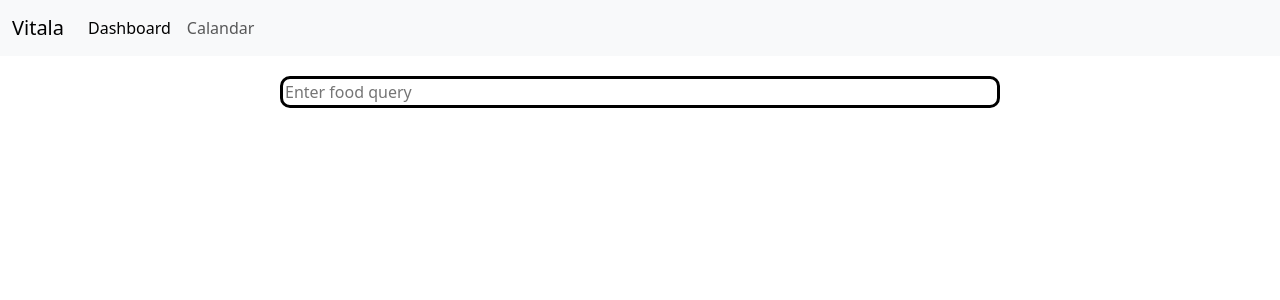
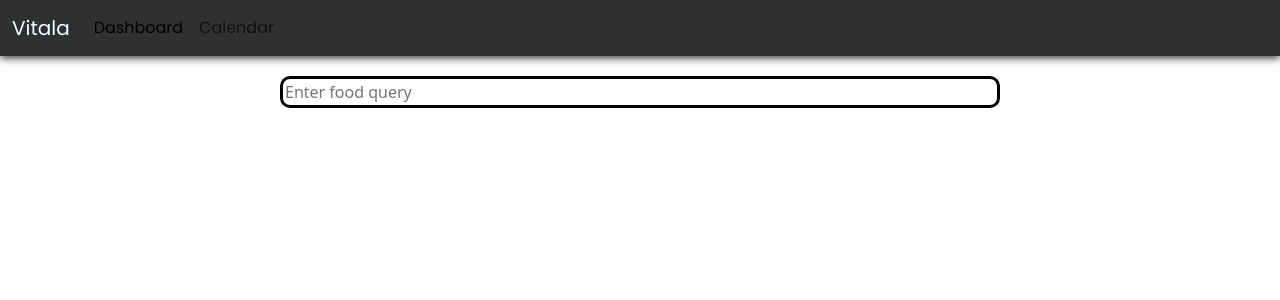
Before and after one commit to DylanWDev/Vitala-Frontend, a Next.js app in the folder fastapi-frontend/: page /search in a window 1280 px wide. Shown: the top 300 px of the page. Built offline with nearby package versions, Linux system fonts and the light colour scheme.

Commit message:
able to dislay foodlog history and started styling

```diff
--- a/fastapi-frontend/src/components/nav/Nav.jsx
+++ b/fastapi-frontend/src/components/nav/Nav.jsx
@@ -1,12 +1,14 @@
 // Navbar.js
 
 import React from 'react';
+import styles from "./nav.module.css";
 
 const Nav = () => {
   return (
-    <nav className="navbar navbar-expand-lg navbar-light bg-body-tertiary">
+    <div className={styles.navContainer}>
+    <nav className={`navbar navbar-expand-lg navbar-light ${styles.customNavbar}`}>
       <div className="container-fluid">
-        <a className="navbar-brand" href="#">
+        <a className={`navbar-brand ${styles.customNavbarBrand}`} href="./pages/">
           Vitala
         </a>
         <button
@@ -23,19 +25,20 @@ const Nav = () => {
         <div className="collapse navbar-collapse" id="navbarNav">
           <ul className="navbar-nav">
             <li className="nav-item">
-              <a className="nav-link active" aria-current="page" href="#">
+              <a className={`nav-link active ${styles.customNavLink}`} aria-current="page" href="#">
                 Dashboard
               </a>
             </li>
             <li className="nav-item">
-              <a className="nav-link" href="#">
-                Calandar
+              <a className={`nav-link ${styles.customNavLink}`} href="#">
+                Calendar
               </a>
             </li>
           </ul>
         </div>
       </div>
     </nav>
+    </div>
   );
 };
 
--- a/fastapi-frontend/src/components/nav/nav.module.css
+++ b/fastapi-frontend/src/components/nav/nav.module.css
@@ -2,13 +2,15 @@
 /* style={{ backgroundColor: "red", height: "100px", width: "100vw" }} */
 
 .navContainer {
-  height: 75px;
-  background-color: rgb(214, 214, 214);
-  display: flex;
-  justify-content: space-between;
+  font-family: 'Poppins', sans-serif;
+  background-color: #2f3031;
+  box-shadow: 0 2px 8px rgba(0, 0, 0, 0.8);
 }
 
-.navIcons {
+.customNavbarBrand{
+  color: azure;
+}
+/* .navIcons {
   font-size: 20px;
   color: black;
   margin: 25px;
@@ -16,7 +18,7 @@
   transition: transform 0.3s ease;
   position: relative;
   text-decoration: none;
-}
+} */
 
 .navIcons:hover {
   transform: scale(1.2);
--- a/fastapi-frontend/src/pages/dashboard/DashboardPage.module.css
+++ b/fastapi-frontend/src/pages/dashboard/DashboardPage.module.css
@@ -1,100 +1,32 @@
 @import url('https://fonts.googleapis.com/css2?family=Poppins:wght@300;400;500;600;700&display=swap');
-
 
 .pageContainer {
   display: flex;
   flex-direction: column;
+  align-items: center; /* Center content horizontally */
   width: 100vw;
+  height: 100vh;
+  background-color: #1e1e20;
 }
-
 
 .dashboardContainer {
   display: flex;
   justify-content: center;
+  align-items: flex-start; /* Align items at the start of the cross axis (top) */
+  margin-top: 20px; /* Add some top margin for spacing */
 }
 
-.navContainer {
-    display: flex;
-    font-family: 'Poppins', sans-serif;
-  }
-
-.sidebar {
-    padding-top: 162px;
-    display: flex;
-    flex-direction: column;
-    justify-content: start;
-    align-items: center;
-    width: 100px;
-    height: 100vh;
-    background-color: rgb(212, 212, 212);
-    border-right: 3px solid black;
-  }
-
-
-.nav {
-    font-size: 25px;
-    border-radius: 5px;
-    width: 50px;
-    height: 50px;
-    margin-top: 25px;
-    color: black;
-    display: flex;
-    justify-content: center;
-    align-items: center;
-    transition: transform 0.3s ease;
+.mainContent {
+  width: 50vw; /* Adjust the width based on your preference */
+  height: 65vh;
+  border-radius: 8px;
+  margin: 20px; /* Adjust margin based on your preference */
+  background-color: #2f3031;
+  box-shadow: 0 8px 12px rgba(0, 0, 0, 0.3);
 }
 
-.nav:hover {
-  transform: scale(1.2);
-}
-
-.nav:active {
-  transform: scale(0.8);
-}
-
-
-
-
-.pageDisplay {
-  border-bottom: 3px solid black;
-  background-color: rgb(212, 212, 212);
-  display: flex;
-}
-
-.centerContent {
-  flex-grow: 1;
-  text-align: center;
-}
-
-.userIcon {
-  margin-right: 20px;
-  font-size: 40px;
-
-}
-
-.h1 {
-  margin-bottom: 0px;
-}
-
-.a {
-  color: black;
-}
-
-.pageDisplayDiv {
-  width: 100vw;
-}
-
-
-.mainContent {
-  width: 75vw;
-  height: 65vh;
-  border-radius: 8px;
-  margin: 100px;
-  border: 3px solid black;
-  display: flex;
-  justify-content: space-between;
-  align-items: center;
-  padding: 25px;
+.inputContainer {
+  width: 50%; /* Adjust the width based on your preference */
 }
 
 .macros {
@@ -102,25 +34,34 @@
   flex-direction: column;
 }
 
-.macros h5 {
+.mainContent h5 {
   text-align: center;
+  color: azure;
 }
 
-.macros p {
+.mainContent p {
   font-size: 14px;
   color: #666;
   text-align: center;
 }
 
+.leftColumn {
+  flex: 1;
+}
 
-@media (min-width: 768px) {
-  .macros {
-    gap: 20px; /* Adjust the gap value based on your preference */
+.centerColumn {
+  flex: 1;
+  text-align: center;
+}
+
+@media (max-width: 768px) {
+  .dashboardContainer {
+    flex-direction: column; /* Stack elements vertically on smaller screens */
+    align-items: center;
+  }
+
+  .mainContent,
+  .inputContainer {
+    width: 80%; /* Adjust the width for smaller screens */
   }
 }
-
-@media (min-width: 1200px) {
-  .macros {
-    gap: 30px; /* Adjust the gap value based on your preference */
-  }
-}
--- a/fastapi-frontend/src/pages/login/index.js
+++ b/fastapi-frontend/src/pages/login/index.js
@@ -62,6 +62,7 @@ function LoginPage() {
             <input
               className={styles.inputPassword}
               placeholder="password"
+              type="password"
               onChange={(e) => setPassword(e.target.value)}
               required
               minLength="8"
@@ -72,7 +73,7 @@ function LoginPage() {
         </form>
         <p className={styles.link}>
           Not a member?{" "}
-          <Link href="/my_register">
+          <Link href="/register">
             <u>Sign up now</u>
           </Link>
         </p>
--- a/fastapi-frontend/src/pages/register/index.js
+++ b/fastapi-frontend/src/pages/register/index.js
@@ -105,7 +105,7 @@ function RegisterPage() {
         </form>
         <p className={styles.link}>
           Already have an account?{" "}
-          <Link href="/my_login">
+          <Link href="/login">
             <u>Log in</u>
           </Link>
         </p>
```
Also changed, not shown: fastapi-frontend/src/pages/dashboard/index.jsx (+73 -22 lines).
